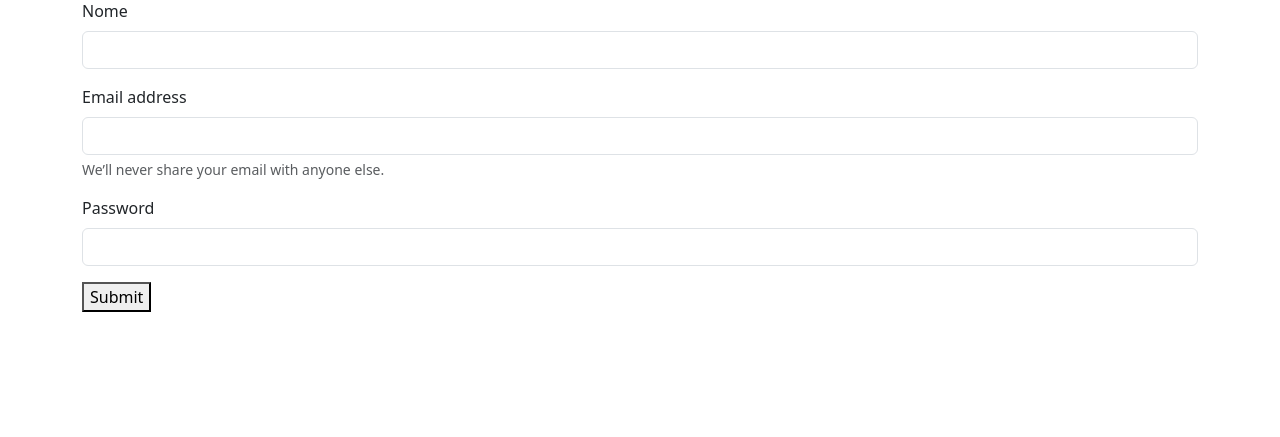
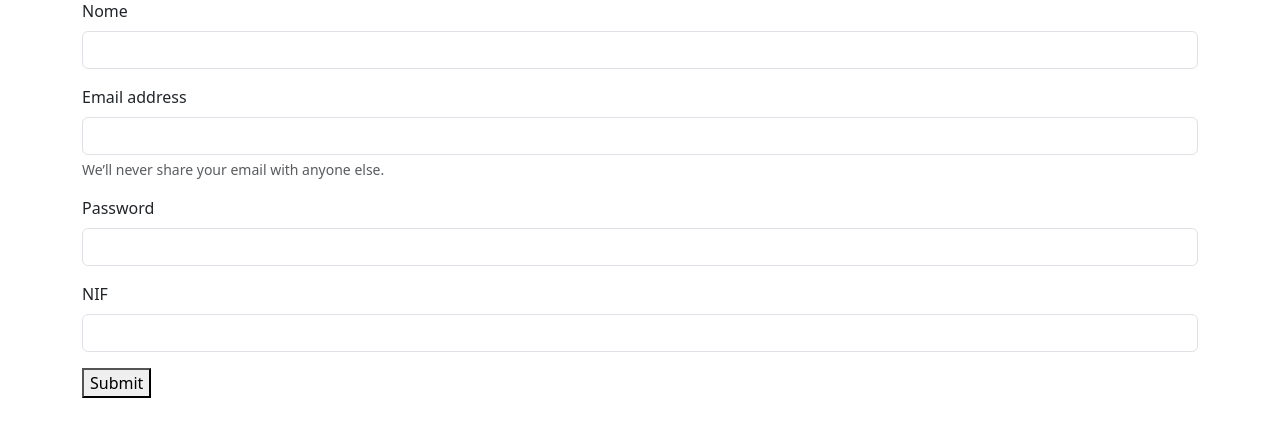
Before and after one commit to rachellandos/LxServerSide, a Laravel app: page /users/add in a window 1280 px wide. Shown: the part 113-550 px from the top of the page. Run offline with Laravel 12, Linux system fonts and the light colour scheme; some libraries are stand-ins or nearby versions.

Commit message:
added bootstrap spacing

```diff
--- a/app/Http/Controllers/UserController.php
+++ b/app/Http/Controllers/UserController.php
@@ -15,8 +15,8 @@ class UserController extends Controller
     {
         $usersWDB = $this->loadUsersWDB();
 
-        $usersFromDB = User::select('id', 'name', 'address', 'email', 'nif')
-            ->get();
+        $query = User::select('id', 'name', 'address', 'email', 'nif');
+            $usersFromDB=$query->get();
 
         // dd( $usersFromDB);
 
--- a/resources/views/gifts/allgifts.blade.php
+++ b/resources/views/gifts/allgifts.blade.php
@@ -9,7 +9,9 @@
     @if (session('message'))
         <div class="alert theme-success">{{ session('message') }}</div>
     @endif
+    <div class="py-3"></div>
     <a class="btn-solid theme-warning" href=" {{ route('gifts.add') }} ">Adicionar Prendas</a>
+    <div class="py-3"></div>
     <h4>Listagem de Prenda:</h4>
     <table class="table theme-accent">
         <thead>
--- a/resources/views/gifts/editgift.blade.php
+++ b/resources/views/gifts/editgift.blade.php
@@ -7,6 +7,7 @@
     <p><b>Valor gasto (€): </b>{{ $giftInfo->spentValue }}</p>
     <p><b>Nome da Pessoa: </b>{{ $giftInfo->user_name }}</p>
 
+    <div class="py-4">
     <h3>Editar Prenda </h3>
     <form method="POST" action="{{ route('gifts.update') }}">
         @method('PUT')
@@ -59,4 +60,5 @@
 
         <button type="submit" class="btn-solid theme-accent">Submit</button>
     </form>
+    </div>
 @endsection
--- a/resources/views/tasks/alltasks.blade.php
+++ b/resources/views/tasks/alltasks.blade.php
@@ -9,7 +9,11 @@
     @if (session('message'))
         <div class="alert theme-success">{{ session('message') }}</div>
     @endif
-    <a class="btn-solid theme-warning" href=" {{route('tasks.add')}} ">Adicionar Tarefa</a>
+
+    <div class="py-3"></div>
+    <a class="btn-solid theme-warning" href=" {{ route('tasks.add') }} ">Adicionar Tarefa</a>
+    <div class="py-3"></div>
+
     <h4>Listagem de tarefas:</h4>
     <table class="table theme-accent">
         <thead>
--- a/resources/views/users/addusers.blade.php
+++ b/resources/views/users/addusers.blade.php
@@ -3,7 +3,7 @@
 @section('content')
     <h1>Adicionar Utilizadores</h1>
 
-    <form method="POST" action="{{ route('users.store')}}">
+    <form method="POST" action="{{ route('users.store') }}">
         @csrf
         <div class="mb-3">
             <label for="exampleInputName1" class="form-label">Nome</label>
@@ -23,10 +23,17 @@
         <div class="mb-3">
             <label for="exampleInputPassword1" class="form-label">Password</label>
             <input type="password" name="password" class="form-control" id="exampleInputPassword1">
+            @error('password')
+                <p>Password inválida</p>
+            @enderror
         </div>
-        @error('password')
-            <p>Password inválida</p>
-        @enderror
+        <div class="mb-3">
+            <label for="nif" class="form-label">NIF</label>
+            <input type="text" name="nif" class="form-control" id="nif" aria-describedby="nifHelp">
+            @error('name')
+                <p>NIF inválido</p>
+            @enderror
+        </div>
         <button type="submit" class="btn-solid theme-primary">Submit</button>
     </form>
 @endsection
```
Also changed, not shown: resources/views/users/allusers.blade.php (+9 -0 lines).
